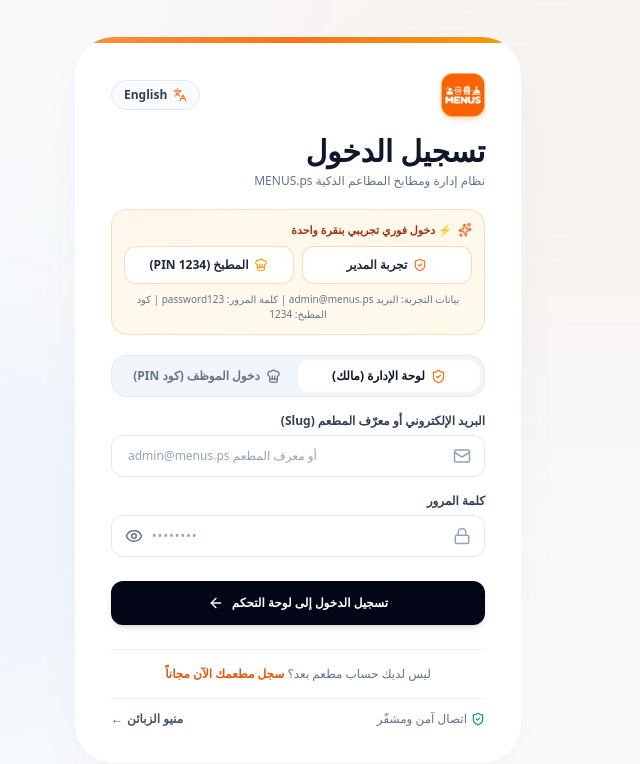
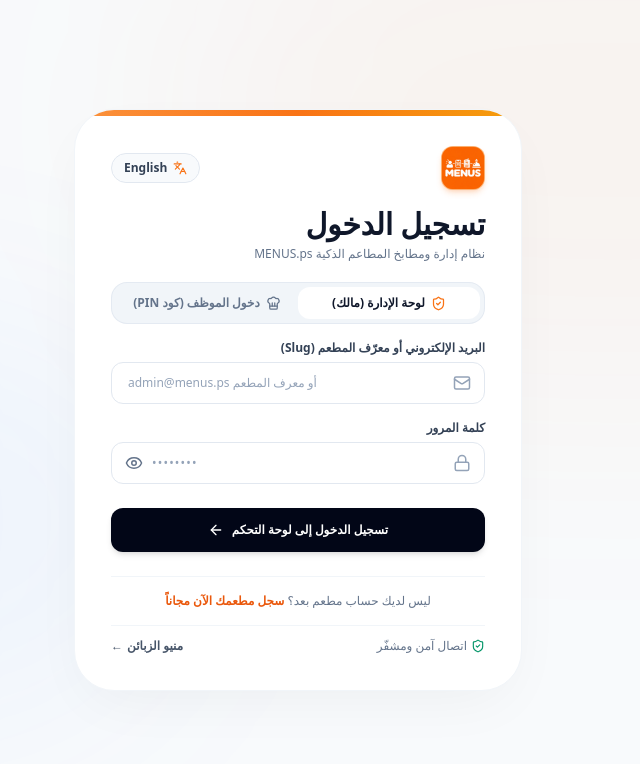
Before and after one commit to bahaarwa1/menus-ps, a Next.js app: page /login in a window 1280 px wide. Shown: the top 764 px of the page, without its empty margins (382-1022 px from the left). Built offline with nearby package versions, Linux system fonts and the light colour scheme.

Commit message:
fix: remove demo login section from login page (PIN 1234 + admin demo buttons)

```diff
--- a/app/login/page.tsx
+++ b/app/login/page.tsx
@@ -2,7 +2,7 @@
 
 import React, { useState, Suspense } from 'react';
 import { motion, AnimatePresence } from 'framer-motion';
-import { Eye, EyeOff, Lock, Mail, ArrowRight, ArrowLeft, ShieldCheck, ChefHat, AlertCircle, KeyRound, Sparkles } from 'lucide-react';
+import { Eye, EyeOff, Lock, Mail, ArrowLeft, ShieldCheck, ChefHat, AlertCircle, KeyRound } from 'lucide-react';
 import Link from 'next/link';
 import { useRouter, useSearchParams } from 'next/navigation';
 
@@ -97,19 +97,6 @@
     }
   };
 
-  // 1-Click Demo Login Triggers
-  const triggerDemoAdmin = () => {
-    setActiveTab('admin');
-    setEmail('admin@menus.ps');
-    setPassword('password123');
-    handleAdminLogin(undefined, 'admin@menus.ps', 'password123');
-  };
-
-  const triggerDemoKitchen = () => {
-    setActiveTab('staff');
-    setPin('1234');
-    handleStaffPinLogin('1234');
-  };
 
   // Keypad button click
   const handleKeypadClick = (val: string) => {
@@ -162,38 +149,6 @@
           </p>
         </div>
 
-        {/* 1-CLICK QUICK DEMO BUTTONS */}
-        <div className="mb-5 bg-gradient-to-br from-orange-50 to-amber-50 border border-orange-200/80 rounded-2xl p-3 shadow-2xs">
-          <div className="flex items-center gap-1.5 mb-2 text-[11px] font-black text-orange-800">
-            <Sparkles size={14} className="text-orange-600 animate-spin" />
-            <span>{isEn ? '⚡ Instant 1-Click Demo Login' : '⚡ دخول فوري تجريبي بنقرة واحدة'}</span>
-          </div>
-          <div className="grid grid-cols-2 gap-2">
-            <button
-              type="button"
-              onClick={triggerDemoAdmin}
-              disabled={isLoading}
-              className="py-2.5 px-2 bg-white hover:bg-orange-500 hover:text-white text-slate-800 border border-orange-200/90 rounded-xl text-xs font-black transition-all shadow-xs flex items-center justify-center gap-1.5 active:scale-95 cursor-pointer group"
-            >
-              <ShieldCheck size={14} className="text-orange-500 group-hover:text-white" />
-              <span>{isEn ? 'Admin Demo' : 'تجربة المدير'}</span>
-            </button>
-            <button
-              type="button"
-              onClick={triggerDemoKitchen}
-              disabled={isLoading}
-              className="py-2.5 px-2 bg-white hover:bg-orange-500 hover:text-white text-slate-800 border border-orange-200/90 rounded-xl text-xs font-black transition-all shadow-xs flex items-center justify-center gap-1.5 active:scale-95 cursor-pointer group"
-            >
-              <ChefHat size={14} className="text-amber-500 group-hover:text-white" />
-              <span>{isEn ? 'Kitchen PIN 1234' : 'المطبخ (PIN 1234)'}</span>
-            </button>
-          </div>
-          <p className="text-[10px] text-slate-500 mt-2 text-center font-medium">
-            {isEn
-              ? 'Demo: admin@menus.ps | pass: password123 | PIN: 1234'
-              : 'بيانات التجربة: البريد admin@menus.ps | كلمة المرور: password123 | كود المطبخ: 1234'}
-          </p>
-        </div>
 
         {/* Role Selector Tabs */}
         <div className="flex bg-slate-100 p-1 rounded-2xl mb-4 border border-slate-200/80">
```
